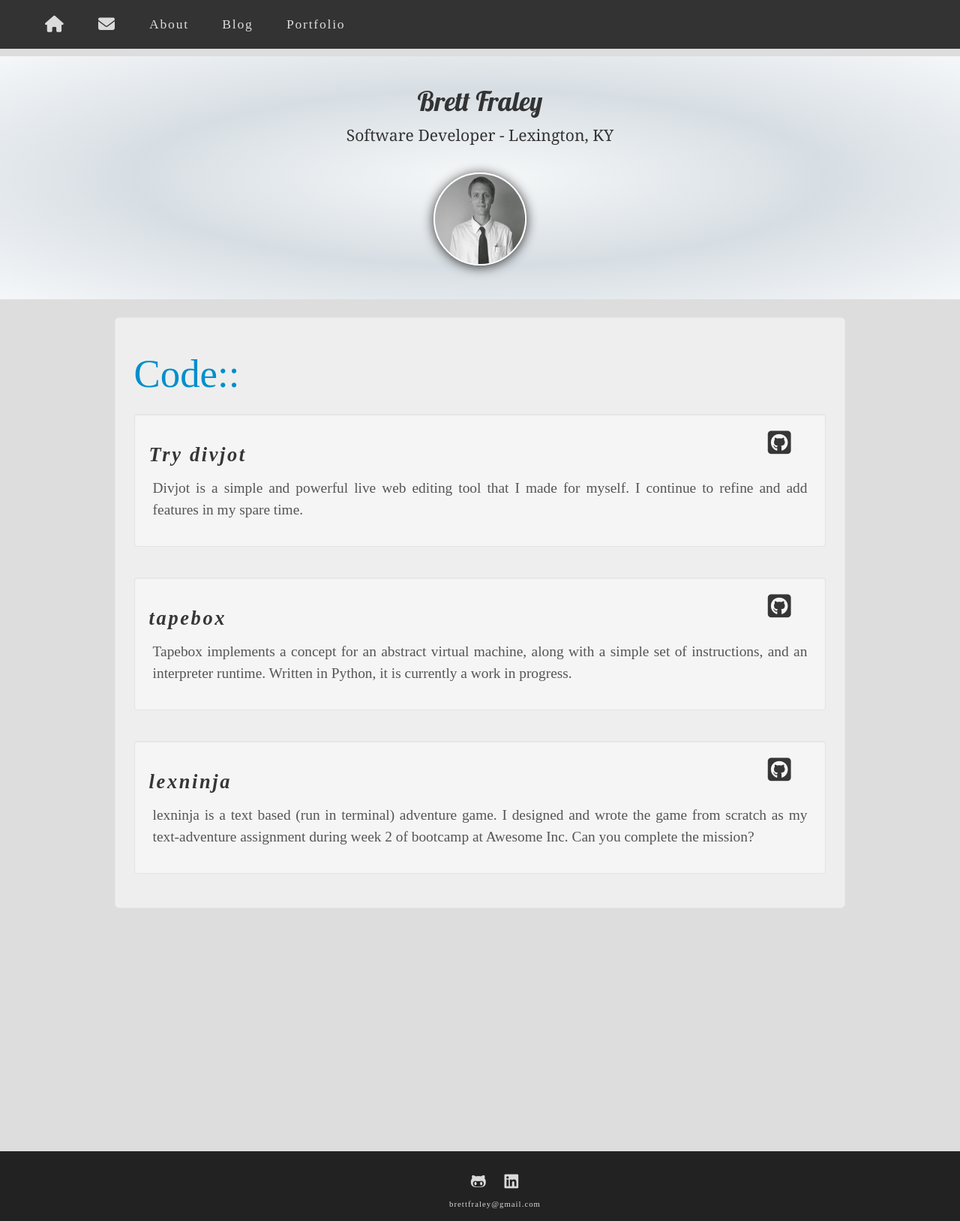
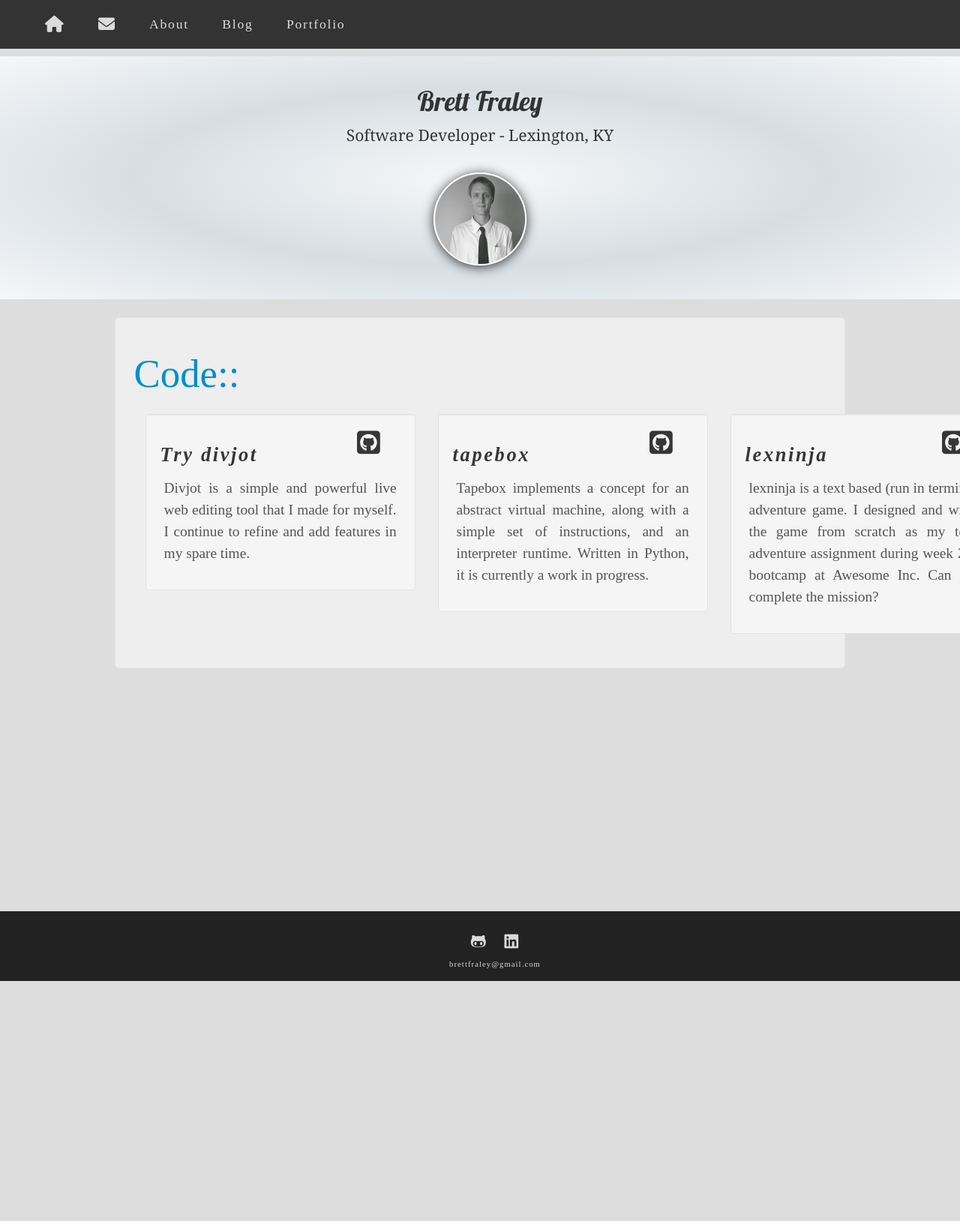
Before and after one commit to bFraley/bFraley.github.io, a Jekyll site: the page built from index.html, in a window 1280 px wide. Shown: the whole page at 75% size. Built offline with Jekyll 4.4.1, drawn with Linux system fonts in a browser that asks for light colours; nearby versions of some CDN libraries; some web fonts are replaced; after the commit the page ends 1308 px from its top, so only the background shows below that.

Commit message:
fix contact form error and start of front page polish

```diff
--- a/contactform.html
+++ b/contactform.html
@@ -9,11 +9,12 @@ title: Contact Me
     <p>Send me a message and I'll get back to you. Thanks!</p>
 
     <div class="form-group">
-        <input type="text" class="form-control" id="fullName" placeholder="Name">
+        <input type="text" class="form-control" name="name" id="fullName" placeholder="Name">
+        <input type="email" name="_replyto">
     </div>
 
     <div class="form-group">
-            <textarea id="commentOrder" name="commentOrder" class="form-control" rows="3"
+            <textarea id="commentOrder" name="commentOrder" placeholder="Email" class="form-control" rows="3"
             placeholder="Message"></textarea>
     </div>
 
--- a/index.html
+++ b/index.html
@@ -5,6 +5,10 @@ title: Home
 <article class="home-article">
     <h2>Code::</h2>
 
+    <div class="container">
+        <div class="row">
+
+            <div class="col-md-4">
                 <div class="well">
                     <a href="https://github.com/bfraley/divjot">
                     <i class="fa fa-github-square fa-2x" aria-hidden="true"></i></a>
@@ -13,9 +17,9 @@ title: Home
 
                     <p>Divjot is a simple and powerful live web editing tool that I made for myself. I continue to refine and add features in my spare time.</p>
                 </div>
+            </div>
 
-    <hr>
-
+    <div class="col-md-4">
         <div class="well">
             <a href="https://github.com/bFraley/avtm">
             <i class="fa fa-github-square fa-2x" aria-hidden="true"></i></a>
@@ -23,9 +27,9 @@ title: Home
             <h3><a href="https://github.com/bFraley/avtm">tapebox</a></h3>
             <p>Tapebox implements a concept for an abstract virtual machine, along with a simple set of instructions, and an interpreter runtime. Written in Python, it is currently a work in progress.</p>
         </div>
+    </div>
 
-    <hr>
-
+    <div class="col-md-4">
         <div class="well">
             <a href="https://github.com/bFraley/lexninja">
             <i class="fa fa-github-square fa-2x" aria-hidden="true"></i></a>
@@ -33,4 +37,6 @@ title: Home
             <h3><a href="https://github.com/bFraley/lexninja">lexninja</a></h3>
             <p>lexninja is a text based (run in terminal) adventure game. I designed and wrote the game from scratch as my text-adventure assignment during week 2 of bootcamp at Awesome Inc. Can you complete the mission?</p>
         </div>
+    </div>
+
 </article>
```
Also changed, not shown: 4 other files. Lines whose indentation alone changed are shown as unchanged.
